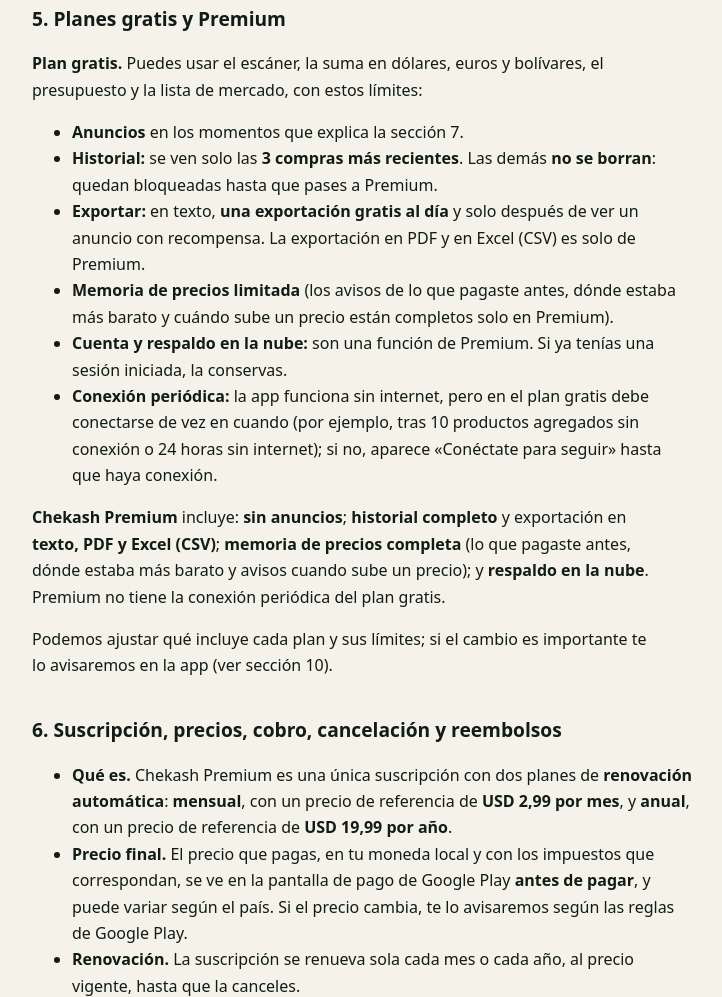
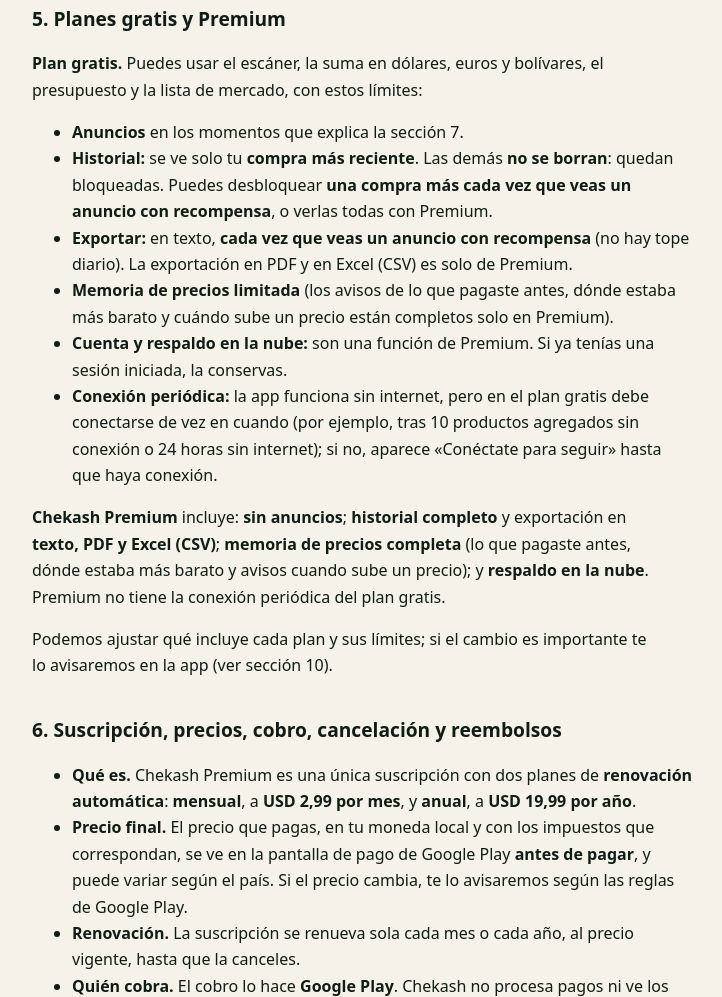
Before and after one commit to gamezcorporation/Chekash, a plain HTML site: page terminos-de-uso.html in a window 1280 px wide. Shown: the part 1803-2800 px from the top of the page, without its empty margins (236-958 px from the left). Drawn offline with Linux system fonts and the light colour scheme.

Commit message:
Update terminos-de-uso.html

```diff
--- a/terminos-de-uso.html
+++ b/terminos-de-uso.html
@@ -27,14 +27,14 @@
 <!-- REVISAR ANTES DE PUBLICAR (v2.0). Decisiones del encargo que quedaron sin contestar; se redactó lo que hace HOY el código:
   1) Cuenta y respaldo: escrito como función de Premium (quien ya tenía sesión la conserva), igual que Ads.accountAllowed.
      Si pasa a ser para todos, cambiar secciones 5 y 8 y el resumen.
-  2) Precios USD 2,99/mes y USD 19,99/año: se usan como "precio de referencia". Si no son definitivos, dejar solo
+  2) Precios USD 2,99/mes y USD 19,99/año: CONFIRMADOS como oficiales por el desarrollador (ya no se dicen "de referencia"). Si cambian, dejar solo
      "consulta el precio en Google Play" en la sección 6.
   3) Prueba gratis o descuentos: no se mencionan porque hoy no existen. Si se agregan, hay que describirlos en la sección 6.
   4) Anuncio "cada 10 escaneos": no está en el código; no se menciona. Si se agrega, sumarlo a la lista de la sección 7.
   5) Que un abogado revise el texto antes de publicar.
 -->
 <h1>Términos de uso de Chekash</h1>
-<p class="meta">Versión 2.0 · Última actualización: 5 de noviembre de 2026</p>
+<p class="meta">Versión 2.0 · Última actualización: 6 de noviembre de 2026</p>
 
 <p>Estos términos explican las reglas básicas para usar Chekash, una aplicación para Android que lee precios con la cámara, los suma en dólares, euros y bolívares y ayuda a controlar las compras. Al instalar y usar la app aceptas estos términos. Si no estás de acuerdo, no la uses. Cómo tratamos tu información está en la <a href="privacy-policy.html">política de privacidad</a>.</p>
 
@@ -72,8 +72,8 @@
 <p><strong>Plan gratis.</strong> Puedes usar el escáner, la suma en dólares, euros y bolívares, el presupuesto y la lista de mercado, con estos límites:</p>
 <ul>
   <li><strong>Anuncios</strong> en los momentos que explica la sección 7.</li>
-  <li><strong>Historial:</strong> se ven solo las <strong>3 compras más recientes</strong>. Las demás <strong>no se borran</strong>: quedan bloqueadas hasta que pases a Premium.</li>
-  <li><strong>Exportar:</strong> en texto, <strong>una exportación gratis al día</strong> y solo después de ver un anuncio con recompensa. La exportación en PDF y en Excel (CSV) es solo de Premium.</li>
+  <li><strong>Historial:</strong> se ve solo tu <strong>compra más reciente</strong>. Las demás <strong>no se borran</strong>: quedan bloqueadas. Puedes desbloquear <strong>una compra más cada vez que veas un anuncio con recompensa</strong>, o verlas todas con Premium.</li>
+  <li><strong>Exportar:</strong> en texto, <strong>cada vez que veas un anuncio con recompensa</strong> (no hay tope diario). La exportación en PDF y en Excel (CSV) es solo de Premium.</li>
   <li><strong>Memoria de precios limitada</strong> (los avisos de lo que pagaste antes, dónde estaba más barato y cuándo sube un precio están completos solo en Premium).</li>
   <li><strong>Cuenta y respaldo en la nube:</strong> son una función de Premium. Si ya tenías una sesión iniciada, la conservas.</li>
   <li><strong>Conexión periódica:</strong> la app funciona sin internet, pero en el plan gratis debe conectarse de vez en cuando (por ejemplo, tras 10 productos agregados sin conexión o 24 horas sin internet); si no, aparece «Conéctate para seguir» hasta que haya conexión.</li>
@@ -83,7 +83,7 @@
 
 <h2>6. Suscripción, precios, cobro, cancelación y reembolsos</h2>
 <ul>
-  <li><strong>Qué es.</strong> Chekash Premium es una única suscripción con dos planes de <strong>renovación automática</strong>: <strong>mensual</strong>, con un precio de referencia de <strong>USD 2,99 por mes</strong>, y <strong>anual</strong>, con un precio de referencia de <strong>USD 19,99 por año</strong>.</li>
+  <li><strong>Qué es.</strong> Chekash Premium es una única suscripción con dos planes de <strong>renovación automática</strong>: <strong>mensual</strong>, a <strong>USD 2,99 por mes</strong>, y <strong>anual</strong>, a <strong>USD 19,99 por año</strong>.</li>
   <li><strong>Precio final.</strong> El precio que pagas, en tu moneda local y con los impuestos que correspondan, se ve en la pantalla de pago de Google Play <strong>antes de pagar</strong>, y puede variar según el país. Si el precio cambia, te lo avisaremos según las reglas de Google Play.</li>
   <li><strong>Renovación.</strong> La suscripción se renueva sola cada mes o cada año, al precio vigente, hasta que la canceles.</li>
   <li><strong>Quién cobra.</strong> El cobro lo hace <strong>Google Play</strong>. Chekash no procesa pagos ni ve los datos de tu tarjeta. Las compras en Google Play se rigen también por los <a href="https://play.google.com/about/play-terms/">Términos de Servicio de Google Play</a>.</li>
@@ -98,7 +98,7 @@
 <ul>
   <li><strong>Dónde salen.</strong> El plan gratis muestra anuncios de <strong>Google AdMob</strong>: al abrir la app (a partir de la segunda sesión; la primera sesión no tiene anuncios), al entrar a Historial o a Mi lista, al fijar el presupuesto, al finalizar una compra y al reiniciar la cuenta, y un banner abajo en Historial y en Mi lista. Nunca salen mientras escaneas con la cámara. Con Premium no hay anuncios.</li>
   <li><strong>Con qué frecuencia.</strong> Entre dos anuncios de pantalla completa pasan al menos 3 minutos, con un máximo de 10 por día. Después de algunos anuncios, la app te ofrece Premium para quitarlos.</li>
-  <li><strong>Anuncios con recompensa.</strong> Son <strong>voluntarios</strong>: tú decides si verlos. Sirven para desbloquear la exportación gratis en texto. La recompensa depende de que Google confirme que viste el anuncio completo; si lo cierras antes de que termine, no se da.</li>
+  <li><strong>Anuncios con recompensa.</strong> Son <strong>voluntarios</strong>: tú decides si verlos. Sirven para exportar una compra en texto y para desbloquear una compra más del Historial. La recompensa depende de que Google confirme que viste el anuncio completo; si lo cierras antes de que termine, no se da.</li>
   <li><strong>Contenido de los anuncios.</strong> Los anuncios los ponen los anunciantes. Chekash no es responsable de su contenido ni de los sitios web o apps de terceros a los que un anuncio pueda llevarte; esos sitios y apps tienen sus propias reglas y políticas.</li>
   <li><strong>Uso fraudulento.</strong> Está prohibido hacer clics falsos o a propósito en los anuncios, automatizar su visualización, manipular o falsificar la verificación de la recompensa, modificar la app para quitar los anuncios o activar Premium sin pagar, y usar trucos para saltarte los anuncios o los límites del plan gratis (como atrasar la hora del teléfono).</li>
   <li><strong>Tus datos y los anuncios.</strong> Qué datos recoge Google para los anuncios y cómo controlarlos está en la <a href="privacy-policy.html#anuncios">política de privacidad</a>.</li>
```
